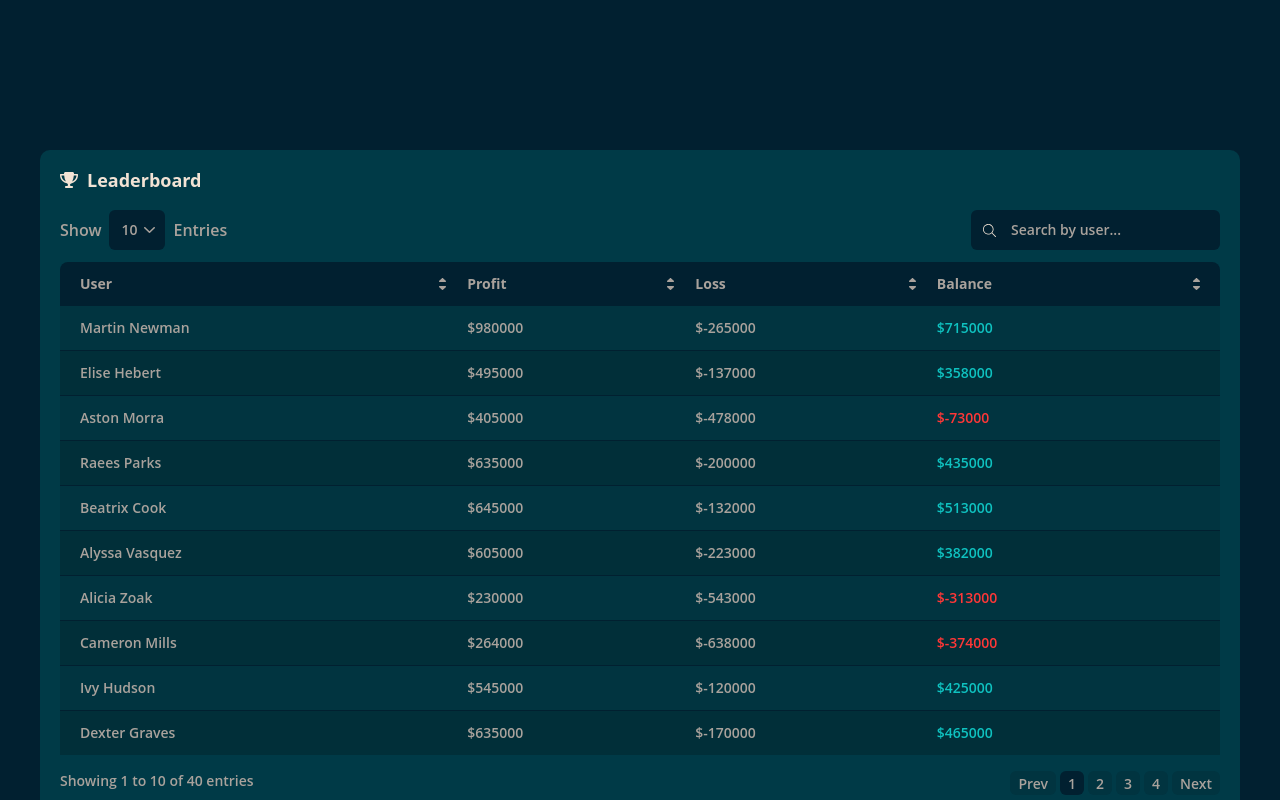
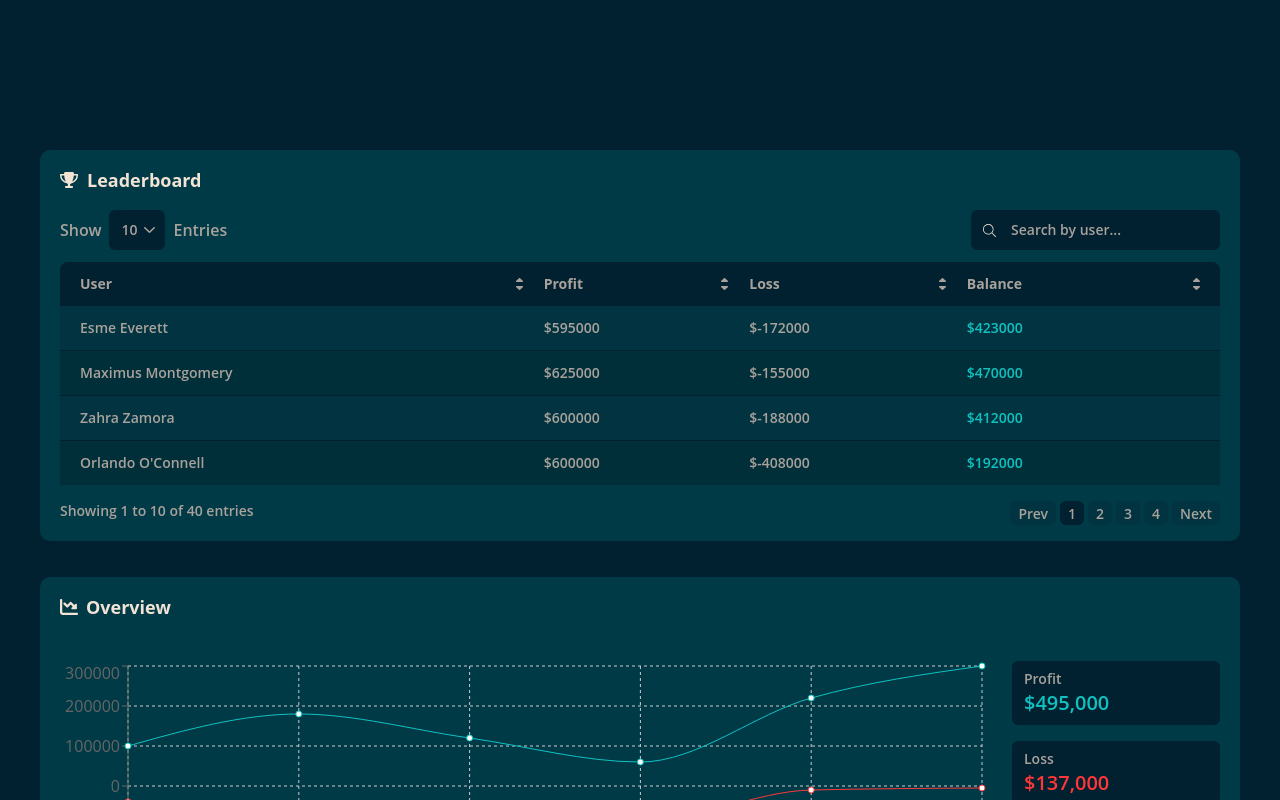
Before and after one commit to charliezone/fpfx-react-test, a React (Vite) app: page / in a window 1280 px wide. Shown: the top 800 px of the page. Built offline with nearby package versions, Linux system fonts and the light colour scheme; data requests are answered from the project's data file.

Commit message:
get links headers from the response

```diff
--- a/src/features/Leaderboard/index.tsx
+++ b/src/features/Leaderboard/index.tsx
@@ -8,7 +8,7 @@ import { SearchByUser } from './SearchByUser';
 import Icon from './leaderboard-icon.svg';
 
 function constructQuery(entries: number) {
-    let query = '';
+    let query = '_page=4&';
 
     query += `_limit=${entries}`;
 
@@ -17,7 +17,7 @@ function constructQuery(entries: number) {
 
 export function Leaderboard() {
     const { displayEntries } = useAppSelector((state) => state);
-    const { data = [], isFetching } = useGetUsersQuery(constructQuery(displayEntries.value));
+    const { data, isFetching } = useGetUsersQuery(constructQuery(displayEntries.value));
 
     console.log('data:', data);
 
@@ -32,7 +32,7 @@ export function Leaderboard() {
                     <SearchByUser/>
                 </div>
                 <div className="mb-4">
-                    <LeaderTable users={data}/>
+                    <LeaderTable users={data?.users ?? []}/>
                 </div>
                 <div className="flex justify-between">
                     <CurrentDisplayedEntries/>
--- a/src/features/Leaderboard/leaderboardApiSlice.ts
+++ b/src/features/Leaderboard/leaderboardApiSlice.ts
@@ -12,15 +12,33 @@ export type User = {
     loss: number[];
 }
 
+type Response = {
+    users: User[],
+    links: string[]
+}
+
 export const apiSlice = createApi({
     reducerPath: 'usersApi',
     baseQuery: fetchBaseQuery({
         baseUrl: (import.meta as unknown as ImportMeta).env.VITE_API_URL,
     }),
     endpoints: (build) => ({
-        getUsers: build.query<User[], string>({
+        getUsers: build.query<Response, string>({
             query(query) {
-                return `/users?${query}`;
+                return {
+                    url: `/users?${query}`,
+                    responseHandler: async (response) => {
+                        const result: Response = {
+                            users: await response.json(),
+                            links: [],
+                        };
+                        const linkHeader = response.headers.get('Link');
+                        if (linkHeader) {
+                            result.links.push(...linkHeader.split(', '));
+                        }
+                        return result;
+                    }
+                };
             }
         }),
     }),
```
